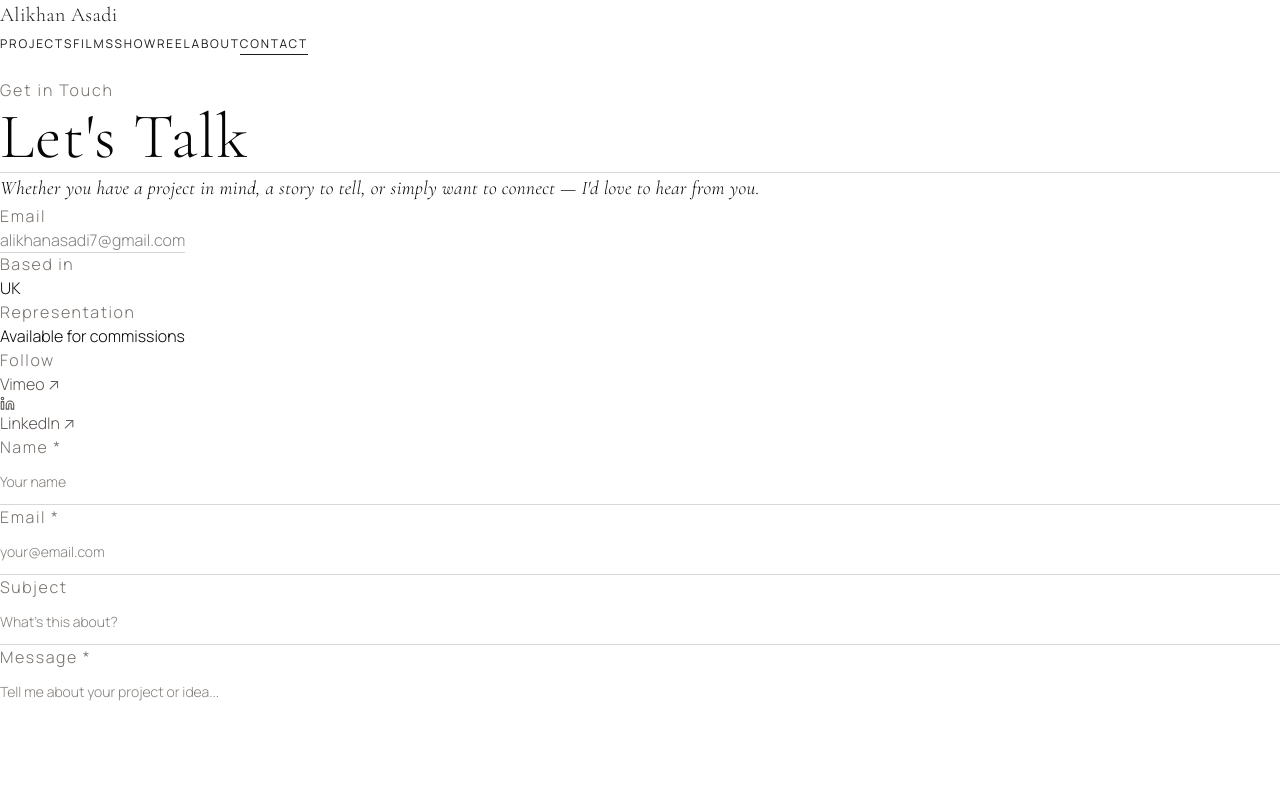
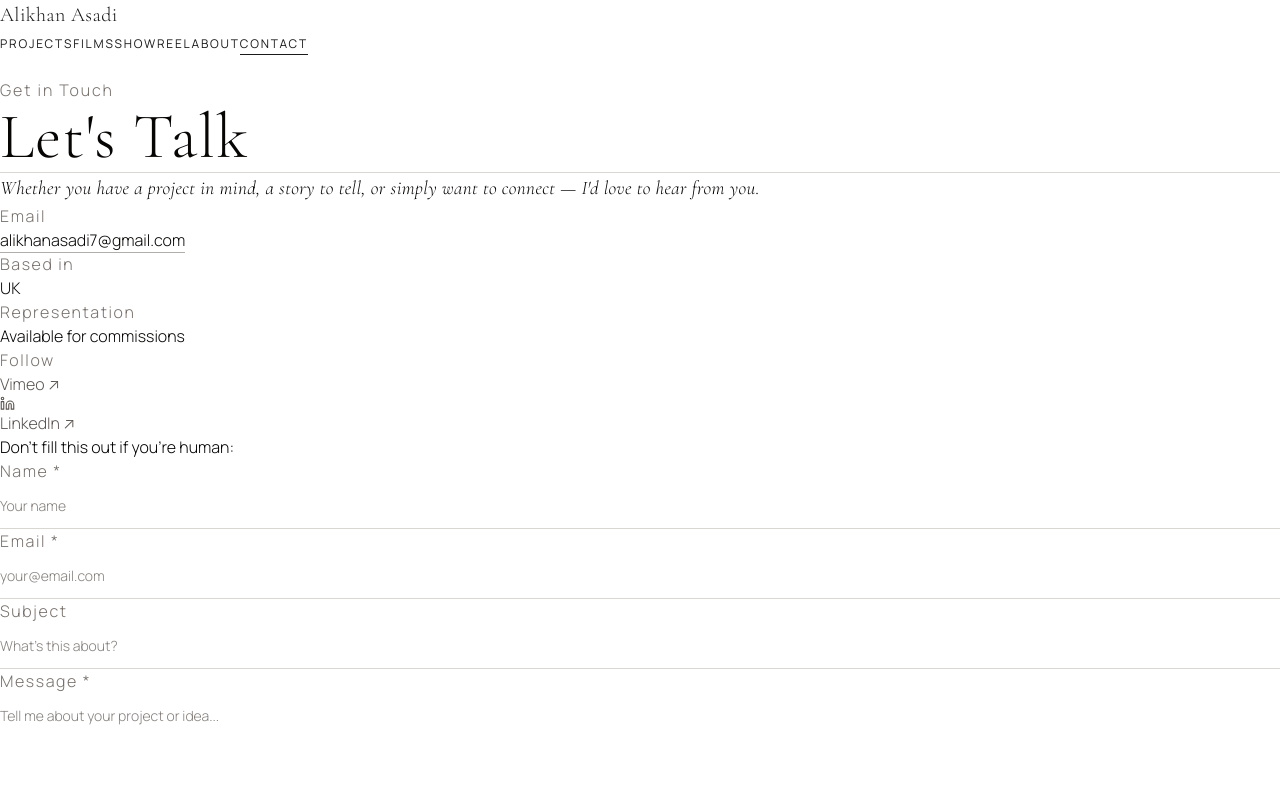
Before and after one commit to alikhanasadi7-creator/filmmaker-portfolio, a React (Vite) app in the folder client/: page /contact in a window 1280 px wide. Shown: the top 800 px of the page. Built offline with nearby package versions, Linux system fonts and the light colour scheme.

Commit message:
Update Contact.tsx

```diff
--- a/client/src/pages/Contact.tsx
+++ b/client/src/pages/Contact.tsx
@@ -41,11 +41,25 @@ export default function Contact() {
       return;
     }
     setSending(true);
-    // Simulate send
-    await new Promise((r) => setTimeout(r, 1200));
-    setSending(false);
-    toast.success("Message sent. I'll be in touch shortly.");
-    setFormData({ name: "", email: "", subject: "", message: "" });
+    try {
+      const encode = (data: Record<string, string>) =>
+        Object.keys(data)
+          .map((key) => encodeURIComponent(key) + "=" + encodeURIComponent(data[key]))
+          .join("&");
+
+      await fetch("/", {
+        method: "POST",
+        headers: { "Content-Type": "application/x-www-form-urlencoded" },
+        body: encode({ "form-name": "contact", ...formData }),
+      });
+
+      toast.success("Message sent. I'll be in touch shortly.");
+      setFormData({ name: "", email: "", subject: "", message: "" });
+    } catch (err) {
+      toast.error("Something went wrong. Please try emailing me directly.");
+    } finally {
+      setSending(false);
+    }
   };
 
   const contactDetails = [
@@ -175,7 +189,20 @@ export default function Contact() {
 
           {/* Right: Contact Form */}
           <div className="md:col-span-8 reveal" style={{ transitionDelay: "0.15s" }}>
-            <form onSubmit={handleSubmit} className="space-y-8">
+            <form
+              onSubmit={handleSubmit}
+              className="space-y-8"
+              name="contact"
+              method="POST"
+              data-netlify="true"
+              netlify-honeypot="bot-field"
+            >
+              <input type="hidden" name="form-name" value="contact" />
+              <p className="hidden">
+                <label>
+                  Don't fill this out if you're human: <input name="bot-field" />
+                </label>
+              </p>
               <div className="grid grid-cols-1 md:grid-cols-2 gap-8">
                 <div>
                   <label
```
